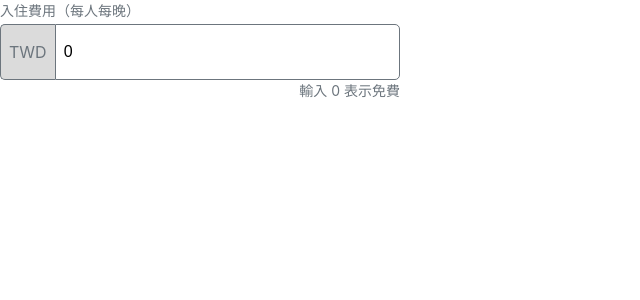
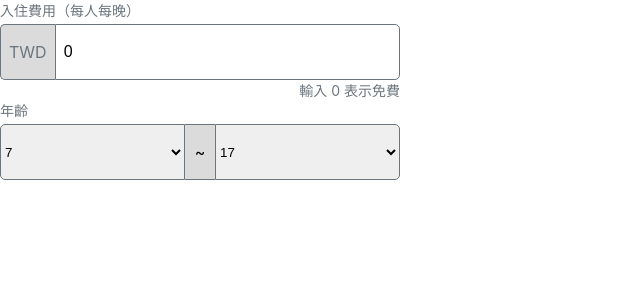
Before and after one commit to chengcheng1231/frontend-test, a React (Create React App) app: page / in a window 1280 px wide. Shown: the top 300 px of the page, without its empty margins (0-640 px from the left). Built offline with nearby package versions, Linux system fonts and the light colour scheme.

Commit message:
feat: add ageGroupSelect component

```diff
--- a/src/App.js
+++ b/src/App.js
@@ -1,12 +1,15 @@
 import { useState } from 'react';
 import './App.css';
+import AgeGroupSelect from './components/AgeGroupSelect/AgeGroupSelect';
 import PriceInput from './components/PriceInput/PriceInput';
 
 function App() {
   const [value, setValue] = useState('0');
+  const [ageGroup, setAgeGroup] = useState([7, 17]);
   return (
     <div>
       <PriceInput onChange={(e) => setValue(e.target.value)} value={value} />
+      <AgeGroupSelect isOverlap={false} ageGroup={ageGroup} setAgeGroup={(e) => setAgeGroup(e)} />
     </div>
   );
 }
--- /dev/null
+++ b/src/components/AgeGroupSelect/AgeGroupSelect.css
@@ -0,0 +1,37 @@
+.ageSelectContainer {
+  height: 56px;
+  width: 400px;
+  display: flex;
+  background-color: var(--color-gray-light);
+  border-radius: 7px;
+}
+
+.separator {
+  width: 30px;
+  display: flex;
+  justify-content: center;
+  align-items: center;
+  border-top: 1px solid var(--color-gray);
+  border-bottom: 1px solid var(--color-gray);
+}
+
+.ageSelect {
+  flex: 1;
+  border: 1px solid var(--color-gray);
+}
+
+.ageSelect:focus {
+  outline: none;
+}
+
+.ageSelectError {
+  border: 1px solid var(--color-alert-red);
+}
+
+.ageSelectStart {
+  border-radius: 5px 0px 0px 5px;
+}
+
+.ageSelectEnd {
+  border-radius: 0px 5px 5px 0px;
+}
--- /dev/null
+++ b/src/components/AgeGroupSelect/AgeGroupSelect.js
@@ -0,0 +1,72 @@
+import React, { useState } from 'react';
+import ErrorContainer from '../../elements/ErrorContainer/ErrorContainer';
+import InputTitle from '../../elements/InputTitle/InputTitle';
+import './AgeGroupSelect.css';
+
+const AgeGroupSelect = ({ ageGroup, setAgeGroup, isOverlap }) => {
+  const [startRange, setStartRange] = useState([0, ageGroup[1]]);
+  const [endRange, setEndRange] = useState([ageGroup[0], 20]);
+
+  const handleStartChange = (e) => {
+    setAgeGroup([Number(e.target.value), ageGroup[1]]);
+    setEndRange([Number(e.target.value), 20]);
+  };
+
+  const handleEndChange = (e) => {
+    setAgeGroup([ageGroup[0], Number(e.target.value)]);
+    setStartRange([0, Number(e.target.value)]);
+  };
+
+  const generateStartRange = () => {
+    const options = [];
+    for (let i = startRange[0]; i <= startRange[1]; i++) {
+      options.push(
+        <option key={i} value={i}>
+          {i}
+        </option>
+      );
+    }
+    return options;
+  };
+
+  const generateEndRange = () => {
+    const options = [];
+    for (let i = endRange[0]; i <= endRange[1]; i++) {
+      options.push(
+        <option key={i} value={i}>
+          {i}
+        </option>
+      );
+    }
+    return options;
+  };
+
+  return (
+    <>
+      <InputTitle title="年齡" />
+      <div className="ageSelectContainer">
+        <select
+          key={'start'}
+          value={ageGroup[0]}
+          onChange={handleStartChange}
+          className={'ageSelect ageSelectStart' + (isOverlap ? ' ageSelectError' : '')}
+          style={{ dropdownIndicator: { display: 'none' } }}
+        >
+          {generateStartRange()}
+        </select>
+        <div className="separator">~</div>
+        <select
+          key={'end'}
+          value={ageGroup[1]}
+          onChange={handleEndChange}
+          className={'ageSelect ageSelectEnd' + (isOverlap ? ' ageSelectError' : '')}
+        >
+          {generateEndRange()}
+        </select>
+      </div>
+      {isOverlap ? <ErrorContainer errorText="年齡區間不可重疊" /> : null}
+    </>
+  );
+};
+
+export default AgeGroupSelect;
```
